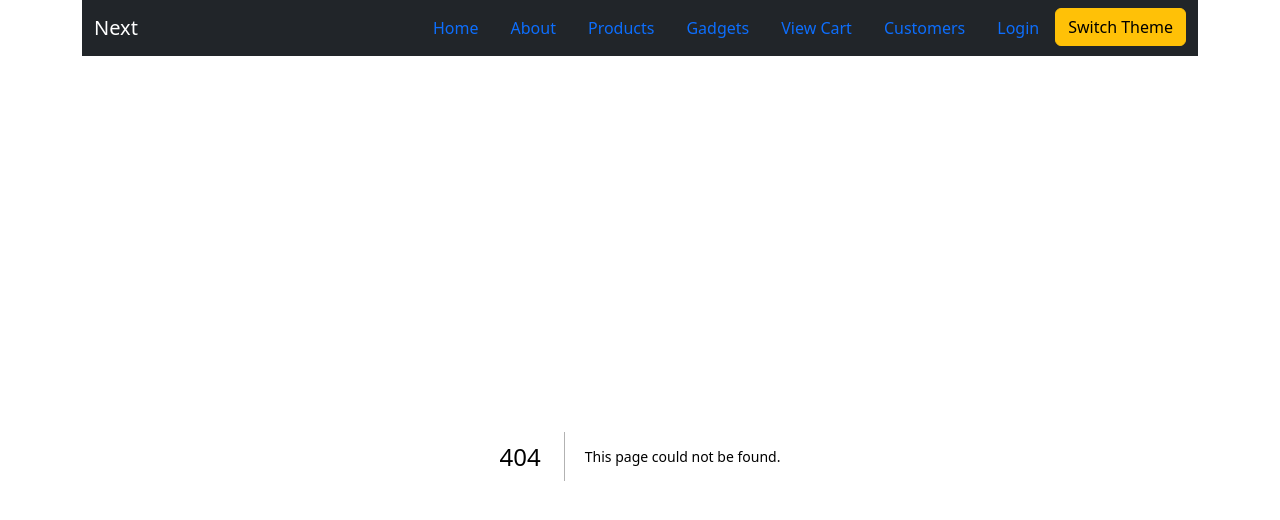
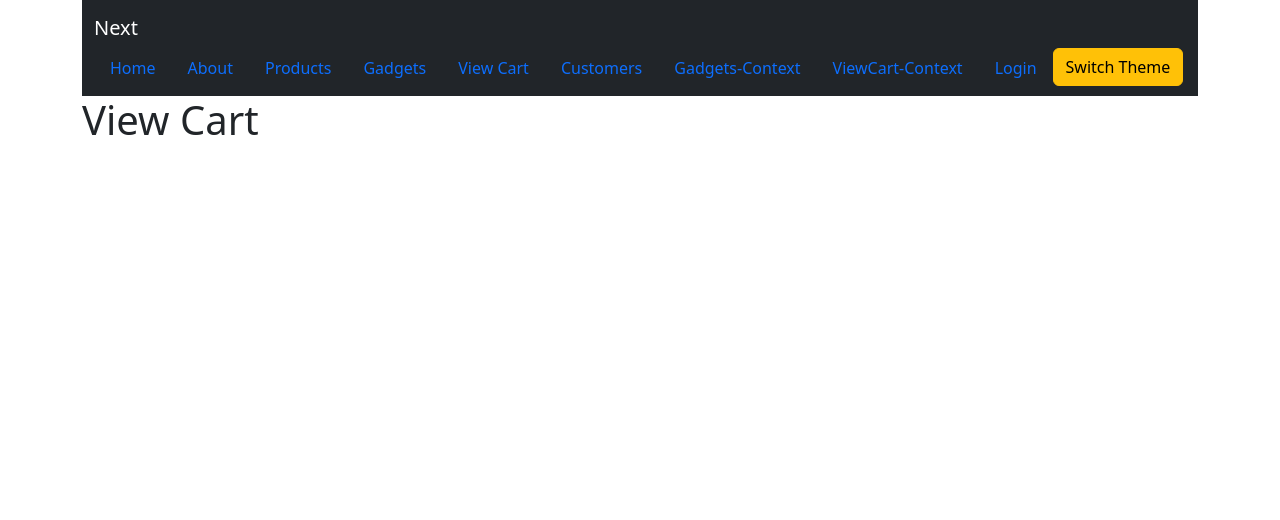
Before and after one commit to aniljos/Nextjs-Nov-19, a Next.js app in the folder the-awesome-app/: page /viewcart-context in a window 1280 px wide. Before the commit this address had no page. Shown: the top 520 px of the page. Built offline with nearby package versions, Linux system fonts and the light colour scheme.

Commit message:
assignment updated

```diff
--- a/the-awesome-app/src/app/customers/page.tsx
+++ b/the-awesome-app/src/app/customers/page.tsx
@@ -5,7 +5,7 @@ import Link from "next/link";
 export default async function ListCustomers(){
 
     //delay
-    //await new Promise(resolve => setTimeout(resolve, 5000));
+    await new Promise(resolve => setTimeout(resolve, 5000));
     //api call
     const url = "http://localhost:9000/customers";
     const response = await axios.get<Customer[]>(url);
--- a/the-awesome-app/src/app/layout.tsx
+++ b/the-awesome-app/src/app/layout.tsx
@@ -4,6 +4,7 @@ import "./globals.css";
 import ReduxProvider from "@/state/redux/ReduxProvider";
 import AppBar from "@/components/AppBar";
 import AppThemeContextProvider from "@/state/context/AppThemeContext";
+import GadgetsContextProvider from "@/state/context/GadgetsContext";
 
 
 const geistSans = localFont({
@@ -36,12 +37,14 @@ export default function RootLayout({
         <ReduxProvider>
           {/* <AppThemeContext.Provider value={initialThemeState}> */}
           <AppThemeContextProvider>
+            <GadgetsContextProvider>
             <div className="container">
               <AppBar />
               <main>
                 {children}
               </main>
             </div>
+            </GadgetsContextProvider>
           </AppThemeContextProvider>
           {/* </AppThemeContext.Provider> */}
         </ReduxProvider>
--- /dev/null
+++ b/the-awesome-app/src/app/viewcart-context/page.tsx
@@ -0,0 +1,50 @@
+'use client'
+import { CartItem } from "@/model/CartItem";
+import { GadgetsContext } from "@/state/context/GadgetsContext";
+
+
+import { useContext } from "react";
+
+
+function ViewCart(){
+
+    const gadgetsContext = useContext(GadgetsContext);
+
+    function remove(item: CartItem) {
+
+        if(item.product.id){
+            gadgetsContext.dispatch({type: "remoteItemToCart", productId: item.product.id});
+        }
+
+    }
+    return (
+        <div>
+            <h1>View Cart</h1>
+            <div className="row row-cols-1 row-cols-md-2 g-4">
+                {gadgetsContext.cart.map((item, index) => {
+
+
+                    return (
+                        <div className="col" key={index}>
+                            <div className="card bg-light mb-3 border-success">
+                                <p className="card-header">{item.product.name}</p>
+                                <div className="card-body">
+                                    <p className="card-text">{item.product.description}</p>
+                                    <p className="card-text">Quantity: {item.quantity}</p>
+                                </div>
+                                <div className="card-footer">
+                                    <button className="btn btn-success" onClick={() => { remove(item) }}>Remove</button>
+                                </div>
+
+                            </div>
+                        </div>
+                    )
+                })}
+            </div>
+        </div>
+
+    );
+
+}
+
+export default ViewCart;
--- a/the-awesome-app/src/components/AppBar.tsx
+++ b/the-awesome-app/src/components/AppBar.tsx
@@ -34,6 +34,12 @@ export default function AppBar() {
                         <Link className="nav-link" href="/customers">Customers</Link>
                     </li>
                     <li className="nav-item">
+                        <Link className="nav-link" href="/gadgets-context">Gadgets-Context</Link>
+                    </li>
+                    <li className="nav-item">
+                        <Link className="nav-link" href="/viewcart-context">ViewCart-Context</Link>
+                    </li>
+                    <li className="nav-item">
                         <Link className="nav-link" href="/login">Login</Link>
                     </li>
                     <li className="nav-item">
--- /dev/null
+++ b/the-awesome-app/src/state/context/GadgetsContext.tsx
@@ -0,0 +1,60 @@
+'use client'
+import { CartItem } from "@/model/CartItem";
+import React, { useReducer } from "react";
+
+export type GadgetsContextState = {
+    cart: CartItem[],
+    dispatch: (action: GadgetContextAction) => void
+}
+
+export const initialThemeState: GadgetsContextState = {
+    cart: [],
+    dispatch: () => {}
+}
+export type GadgetContextAction = {
+    type: string,
+    payload?: CartItem,
+    productId?: number
+}
+//create the context
+export const GadgetsContext = React.createContext(initialThemeState);
+
+const reducer = (state: GadgetsContextState, action: GadgetContextAction)=> {
+
+    if(action.type === "addItemToCart" && action.payload){
+        const cart = [...state.cart];
+        cart.push(action.payload);
+        return {
+            ...state,
+            cart
+        }
+    }
+    if(action.type === "remoteItemToCart" && action.productId){
+
+
+        const filteredCart = state.cart.filter(item => item.product.id !== action.productId);
+        return {
+            ...state,
+            cart: filteredCart
+        }
+
+    }
+
+
+    return state;
+}
+
+export default function GadgetsContextProvider({
+    children,
+  }: Readonly<{
+    children: React.ReactNode;
+  }>){
+
+    const [state, dispatch] = useReducer(reducer, initialThemeState);
+
+    return (
+        <GadgetsContext.Provider value={{cart: state.cart, dispatch}}>
+            {children}
+        </GadgetsContext.Provider>
+    )
+}
```
Also changed, not shown: the-awesome-app/src/app/gadgets-context/page.tsx (added, +64 -0 lines), 1 other file (tests, documents, lock files or other folders).
